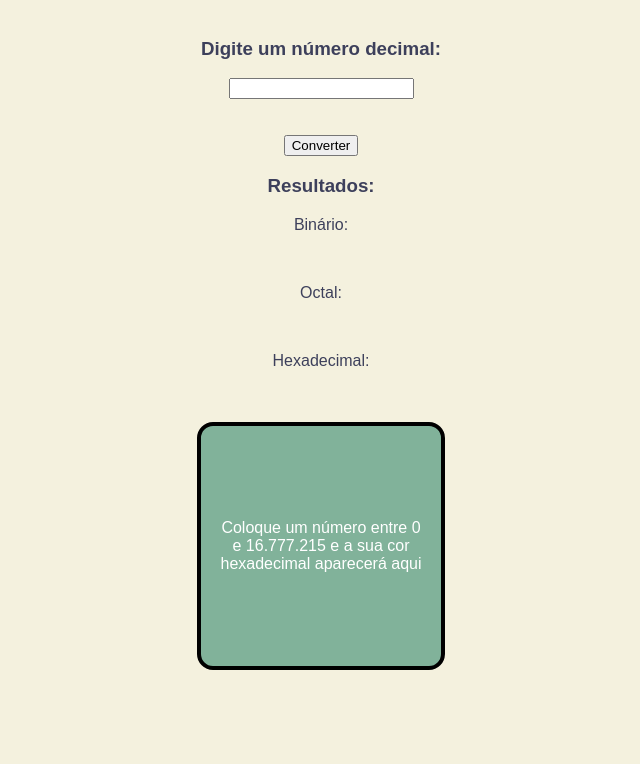
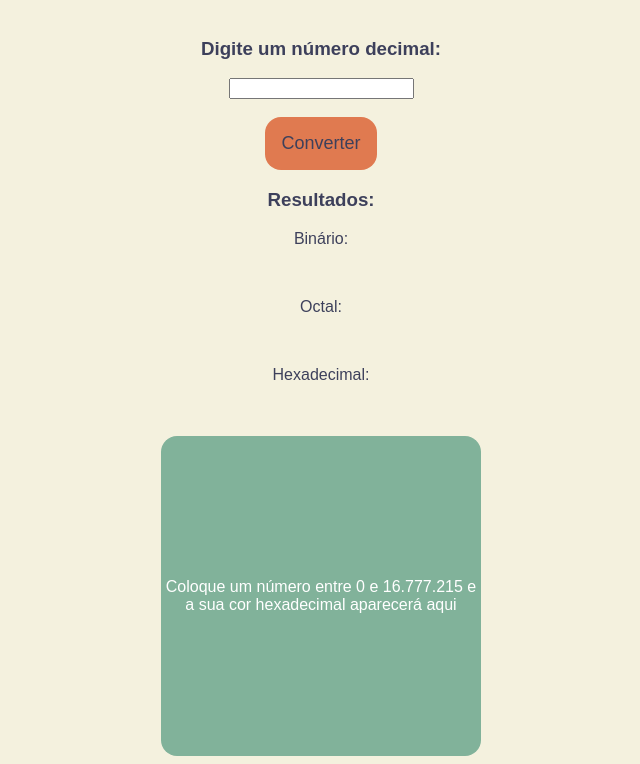
Before and after one commit to LucasTsuzuku-SPTECH/sptech_arqComp_SPTecherMachine, a plain HTML site: page index.html in a window 1280 px wide. Shown: the part 69-833 px from the top of the page, without its empty margins (319-959 px from the left). Before the commit the page ends 800 px from the top, so only its background shows below. Drawn offline with Linux system fonts and the light colour scheme; a web font is replaced by a local one.

Commit message:
style: mudanca estilo botoes e caixa colorida

```diff
--- a/index.html
+++ b/index.html
@@ -18,7 +18,6 @@
       <h3>Digite um número decimal:</h3>
       <input type="number" id="ipt_numeroDecimal" />
       <br />
-      <br />
       <button onclick="converterNumero()">Converter</button>
       <div id="div_resultados">
         <h3>Resultados:</h3>
@@ -30,7 +29,10 @@
         <div id="div_resultados_hexadecimal"><br /></div>
         <br />
         <div id="div_resultados_hexadecimal_caixaColorida">
-          <p id="div_resultados_hexadecimal_caixaColorida_caixaTexto">
+          <p
+            id="div_resultados_hexadecimal_caixaColorida_caixaTexto"
+            style="background-color: #81b29a"
+          >
             Coloque um número entre 0 e 16.777.215 e a sua cor hexadecimal
             aparecerá aqui
           </p>
@@ -51,17 +53,16 @@
     div_resultados_octal.innerHTML = octal;
     div_resultados_hexadecimal.innerHTML = hexadecimal;
 
-    console.log(hexadecimal.length);
-
     while (contador <= 6 - hexadecimal.length) {
       zeroHexadecimalColorido += "0";
       contador++;
     }
 
-    console.log(zeroHexadecimalColorido + hexadecimal);
-
-    div_resultados_hexadecimal_caixaColorida_caixaTexto.innerHTML = `<p style = 'background-color: #${
-      zeroHexadecimalColorido + hexadecimal
-    }'>#${zeroHexadecimalColorido + hexadecimal}</p>`;
+    var hexadecimalCor = zeroHexadecimalColorido + hexadecimal;
+    if (hexadecimal.length > 6) {
+      div_resultados_hexadecimal_caixaColorida_caixaTexto.innerHTML = `<p style = 'background-color: #F2CC8F'>Não existe cor com hexadecimal #${hexadecimalCor}</p>`;
+    } else {
+      div_resultados_hexadecimal_caixaColorida_caixaTexto.innerHTML = `<p style = 'background-color: #${hexadecimalCor}'>#${hexadecimalCor}</p>`;
+    }
   }
 </script>
--- a/style.css
+++ b/style.css
@@ -1,9 +1,9 @@
-body{
+body {
   font-family: "Poetsen One", sans-serif;
   font-weight: 400;
   font-style: normal;
-  background-color: #F4F1DE;
-  color: #3D405B;
+  background-color: #f4f1de;
+  color: #3d405b;
 }
 
 main {
@@ -11,7 +11,26 @@ main {
   flex-direction: column;
   text-align: center;
   align-items: center;
+}
 
+button {
+  background-color: #e07a50;
+  border: none;
+  color: #3d405b;
+  padding: 1rem;
+  font-family: "Poetsen One", sans-serif;
+  font-weight: 400;
+  font-style: normal;
+  font-size: large;
+  text-align: center;
+  text-decoration: none;
+  border-radius: 1rem;
+  cursor: pointer;
+}
+
+button:hover {
+  background-color: #3d405b;
+  color: #e07a50;
 }
 
 #div_resultados_hexadecimal_caixaColorida {
@@ -20,12 +39,8 @@ main {
   text-align: center;
   align-items: center;
   justify-content: center;
-  height: 15rem;
-  width: 15rem;
-  background-color: #81B29A;
-  border: solid black 0.25rem;
-  border-radius: 1rem;
-  color: #FFFFFF;
+  height: auto;
+  width: auto;
 }
 
 #div_resultados_hexadecimal_caixaColorida p {
@@ -34,7 +49,11 @@ main {
   flex-direction: column;
   text-align: center;
   align-items: center;
-  height: 13rem;
-  width: 13rem;
+  height: 20rem;
+  width: 20rem;
   border-radius: 1rem;
+
+  border-radius: 1rem;
+  color: #ffffff;
+  margin: 0;
 }
```
